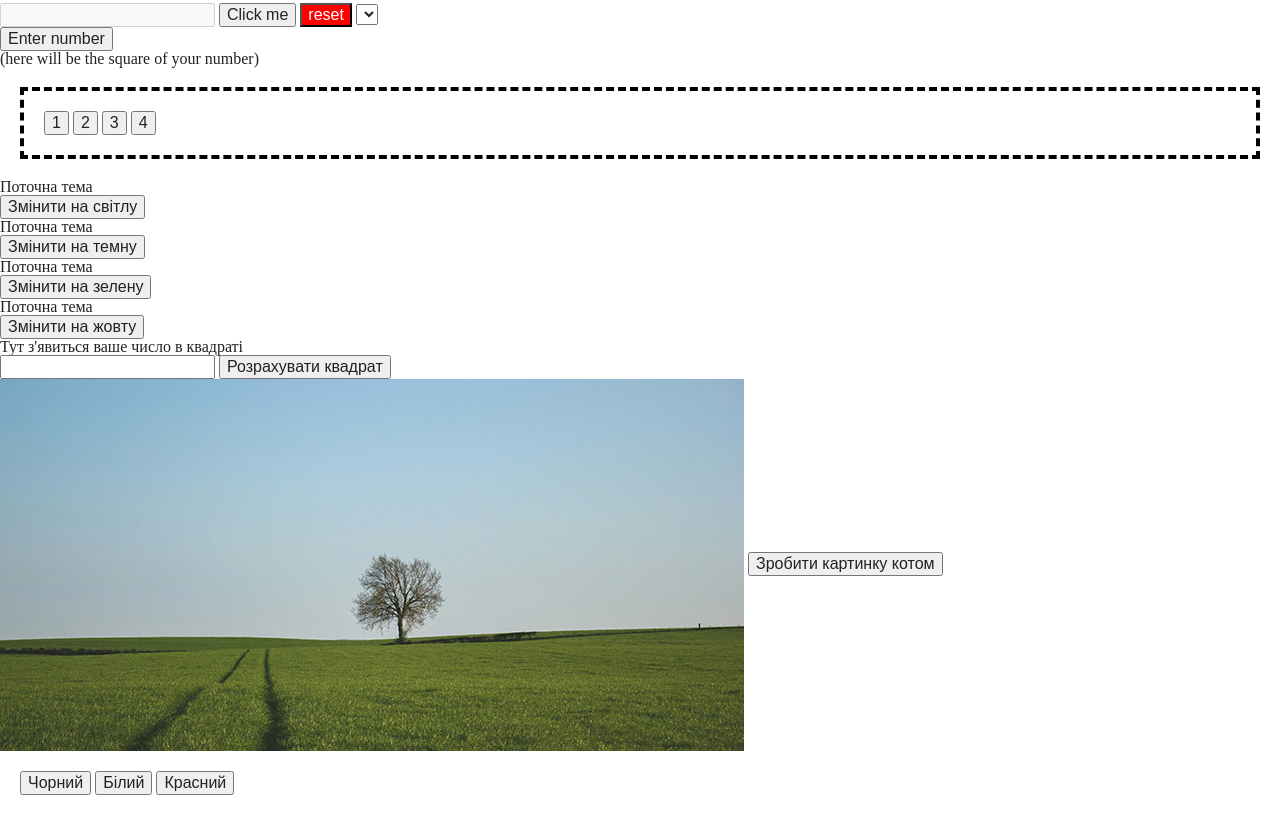
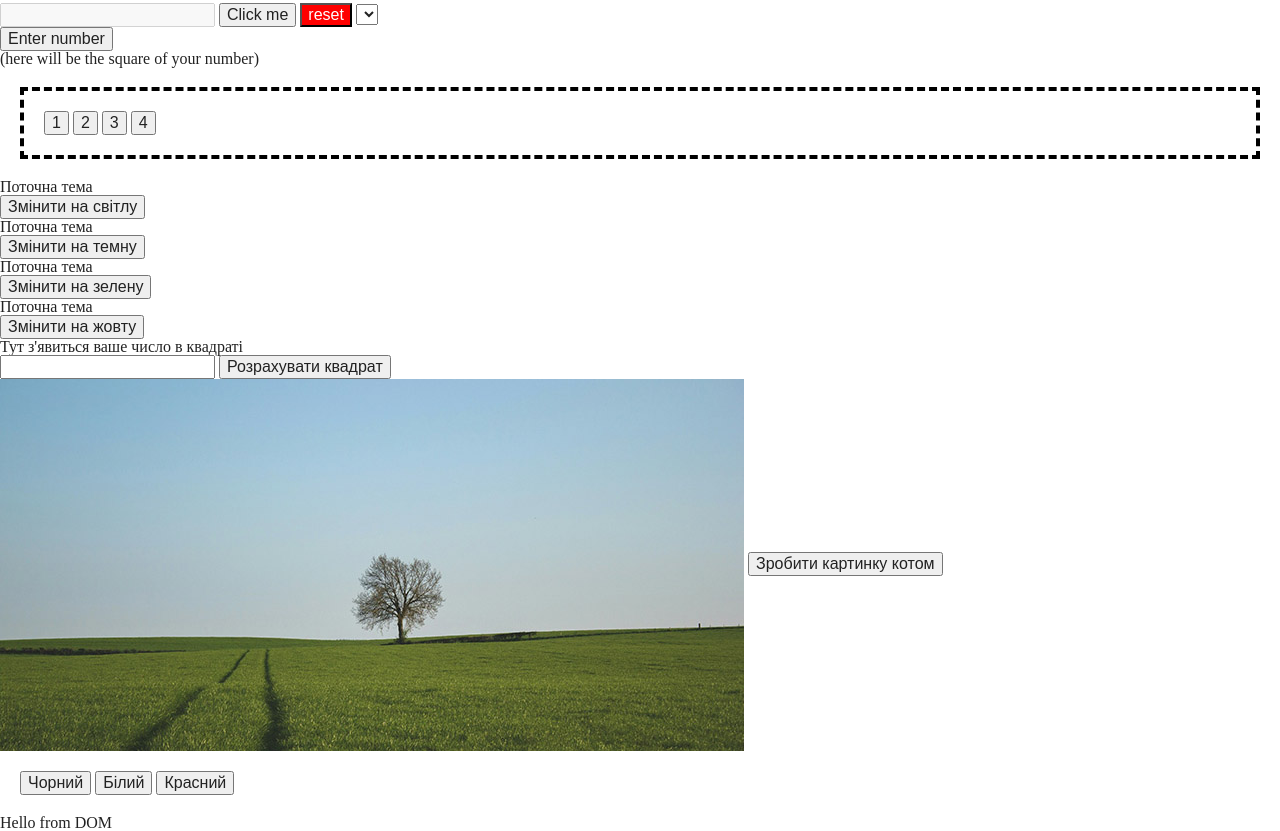
Before and after one commit to neowebor/DOM-lessons, a plain HTML site: page index.html in a window 1280 px wide. Shown: the part 717-1548 px from the top of the page. Drawn offline with Linux system fonts and the light colour scheme.

Commit message:
Add element creation example

```diff
--- a/assets/js/index.js
+++ b/assets/js/index.js
@@ -346,3 +346,12 @@ buttonWrap.addEventListener("click", (e) => {
     buttonWrap.style.backgroundColor = bg;
   }
 });
+
+const elem = document.createElement('div');
+elem.id = 'text';
+elem.textContent = 'Hello from DOM';
+
+const rootDiv = document.getElementById('root')
+
+// вставка elem останньою дитиною rootDiv
+rootDiv.appendChild(elem)
--- a/index.html
+++ b/index.html
@@ -70,6 +70,8 @@
       <button data-bg="red">Красний</button>
     </div>
 
+    <div id="root"></div>
+
     <script src="assets/js/index.js"></script>
   </body>
 </html>
```
